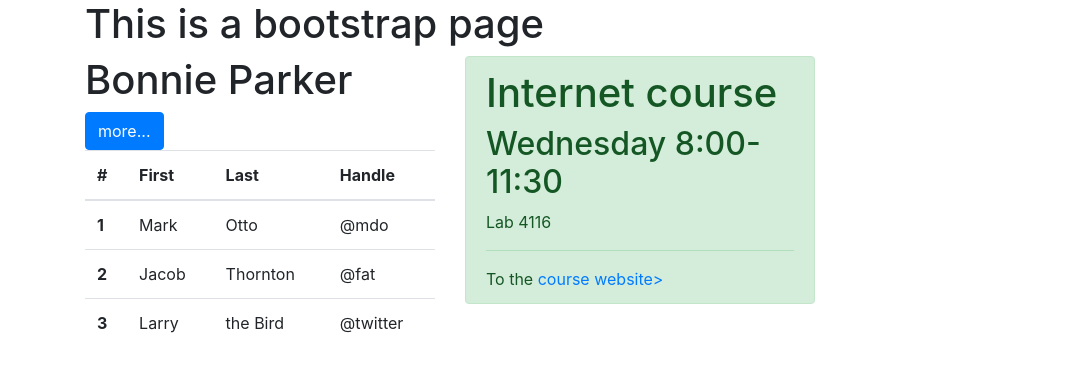
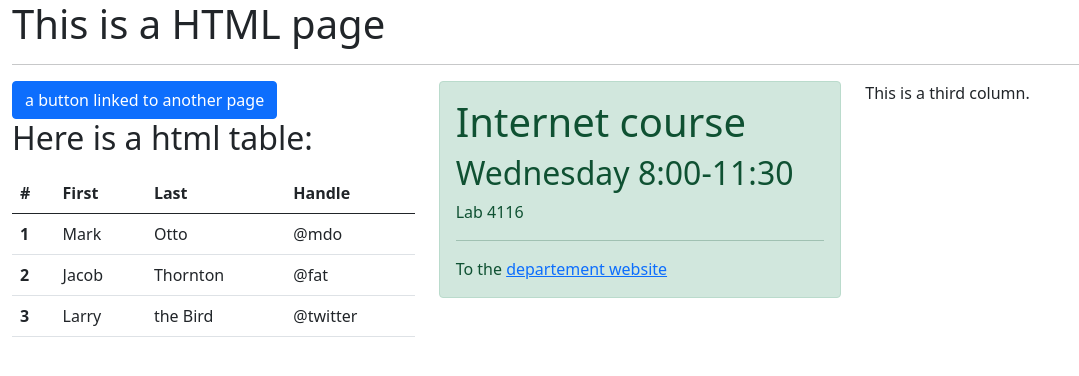
Before and after one commit to solangek/02-bootstrap, a plain HTML site: page fancy.html in a window 1280 px wide. Shown: the whole page, without its empty margins (0-1079 px from the left). Drawn offline with nearby package versions, Linux system fonts and the light colour scheme.

Commit message:
updated to BS5

```diff
--- a/fancy.html
+++ b/fancy.html
@@ -6,20 +6,23 @@
     <meta name="viewport" content="width=device-width, initial-scale=1, shrink-to-fit=no">
 
     <!-- Bootstrap CSS -->
-    <link rel="stylesheet" href="https://stackpath.bootstrapcdn.com/bootstrap/4.3.1/css/bootstrap.min.css" integrity="sha384-ggOyR0iXCbMQv3Xipma34MD+dH/1fQ784/j6cY/iJTQUOhcWr7x9JvoRxT2MZw1T" crossorigin="anonymous">
+    <link href="https://cdn.jsdelivr.net/npm/bootstrap@5.1.0/dist/css/bootstrap.min.css" rel="stylesheet" integrity="sha384-KyZXEAg3QhqLMpG8r+8fhAXLRk2vvoC2f3B09zVXn8CA5QIVfZOJ3BCsw2P0p/We" crossorigin="anonymous">
 
     <title>Hello, world!</title>
 </head>
 <body>
 
 
-<div class="container">
-    <h1>This is a bootstrap page</h1>
+<div class="container-fluid">
+    <h1>This is a HTML page</h1>
+    <hr/>
     <div class="row">
         <div class="col-12 col-md-4">
-            <h1>Bonnie Parker</h1>
-            <a class="btn btn-primary" href="index.html" role="button">more...</a>
-            <div id="ttt">
+            <a class="btn btn-primary" href="index.html" role="button">a button linked to another page</a>
+
+            <h2>Here is a html table:</h2>
+
+            <div id="ttt" class="mt-3">
             <table class="table">
                 <thead>
                 <tr>
@@ -58,11 +61,12 @@
                 <h2>Wednesday 8:00-11:30</h2>
                 <p>Lab 4116</p>
                 <hr>
-                <p class="mb-0">To the <a href="#">course website></a></p>
+                <p class="mb-0">To the <a href="https://cs.hac.ac.il">departement website</a></p>
             </div>
 
         </div>
         <div class="col-12 col-md-4">
+            This is a third column.
         </div>
     </div>
 </div>
@@ -70,8 +74,8 @@
 
 <!-- Optional JavaScript -->
 <!-- jQuery first, then Popper.js, then Bootstrap JS -->
-<script src="https://code.jquery.com/jquery-3.3.1.slim.min.js" integrity="sha384-q8i/X+965DzO0rT7abK41JStQIAqVgRVzpbzo5smXKp4YfRvH+8abtTE1Pi6jizo" crossorigin="anonymous"></script>
-<script src="https://cdnjs.cloudflare.com/ajax/libs/popper.js/1.14.7/umd/popper.min.js" integrity="sha384-UO2eT0CpHqdSJQ6hJty5KVphtPhzWj9WO1clHTMGa3JDZwrnQq4sF86dIHNDz0W1" crossorigin="anonymous"></script>
-<script src="https://stackpath.bootstrapcdn.com/bootstrap/4.3.1/js/bootstrap.min.js" integrity="sha384-JjSmVgyd0p3pXB1rRibZUAYoIIy6OrQ6VrjIEaFf/nJGzIxFDsf4x0xIM+B07jRM" crossorigin="anonymous"></script>
+<script src="https://code.jquery.com/jquery-3.5.1.slim.min.js" integrity="sha384-DfXdz2htPH0lsSSs5nCTpuj/zy4C+OGpamoFVy38MVBnE+IbbVYUew+OrCXaRkfj" crossorigin="anonymous"></script>
+<script src="https://cdn.jsdelivr.net/npm/popper.js@1.16.1/dist/umd/popper.min.js" integrity="sha384-9/reFTGAW83EW2RDu2S0VKaIzap3H66lZH81PoYlFhbGU+6BZp6G7niu735Sk7lN" crossorigin="anonymous"></script>
+<script src="https://stackpath.bootstrapcdn.com/bootstrap/4.5.2/js/bootstrap.min.js" integrity="sha384-B4gt1jrGC7Jh4AgTPSdUtOBvfO8shuf57BaghqFfPlYxofvL8/KUEfYiJOMMV+rV" crossorigin="anonymous"></script>
 </body>
 </html>
```
Also changed, not shown: index.html (+2 -1 lines).
